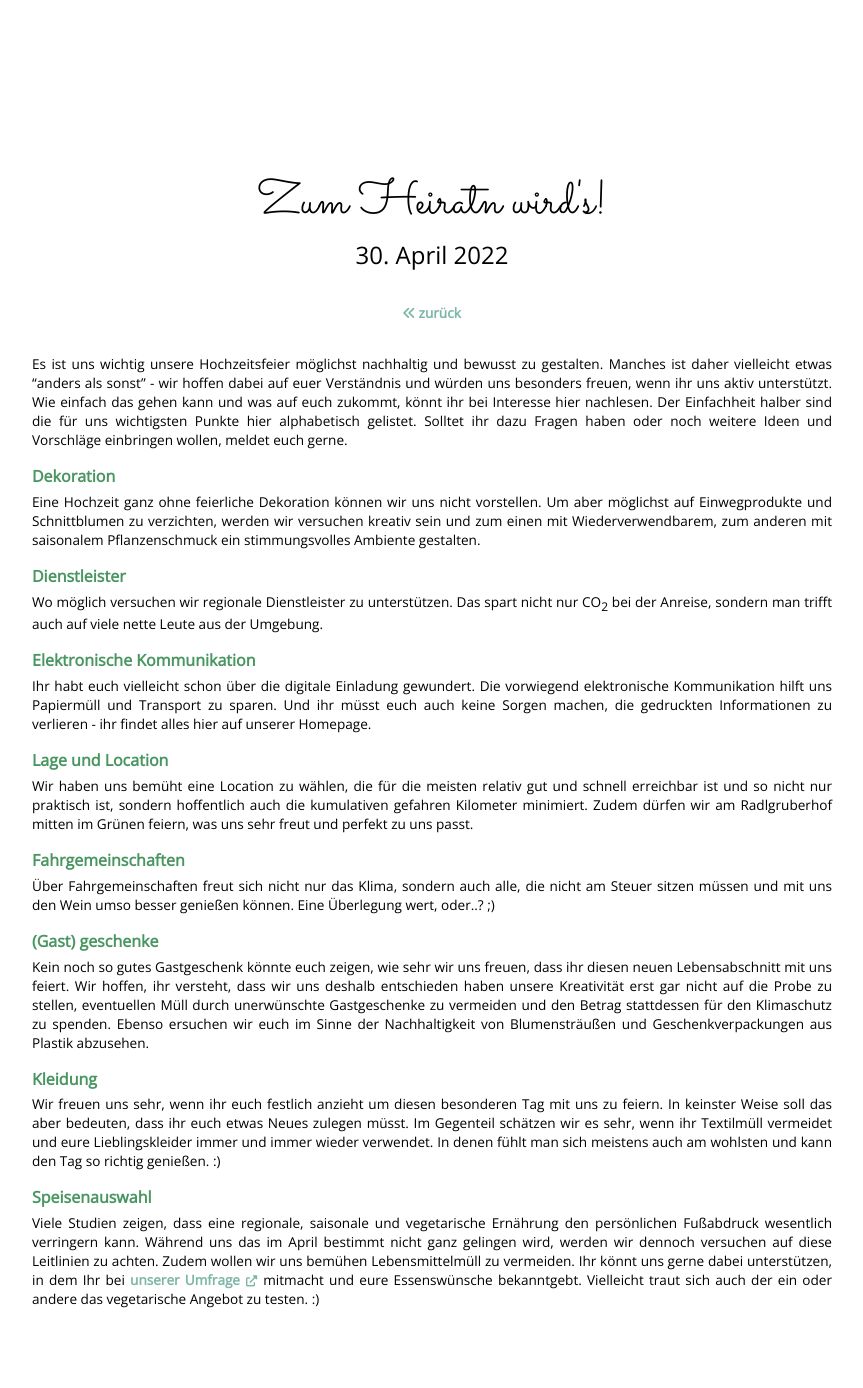
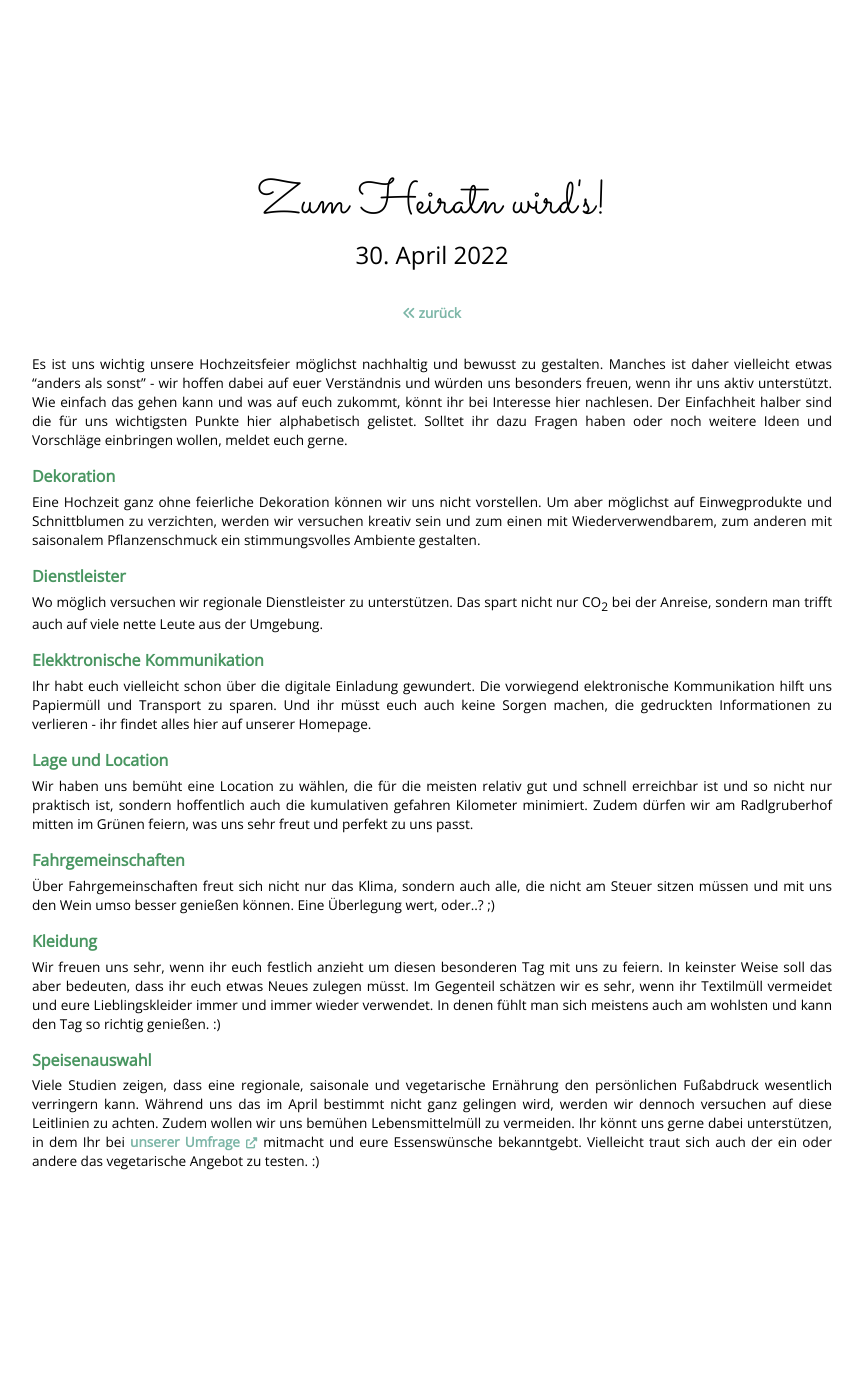
Before and after one commit to lukasundkathrin/lukasundkathrin.github.io, a Jekyll site: the page built from green_event.html, in a window 1280 px wide. Shown: the whole page, without its empty margins (208-1071 px from the left). Built offline with Jekyll 4.4.1, drawn with Linux system fonts in a browser that asks for light colours; nearby versions of some CDN libraries; after the commit the page ends 1250 px from its top, so only the background shows below that.

Commit message:
Update before going live.

```diff
--- a/css/style.css
+++ b/css/style.css
@@ -12,9 +12,11 @@
 .hotel_box i{
     color: #999999;
 }
-#green_text, .hotel_box a, .info_box .header, .info_section .header, .green_event_text .header{
-    color: #499661
+
+#green_text, .hotel_box a, .info_box .header, .info_section .header, .green_event_text .header, .info_half a, .info_half_right a{
+    color: #499661;
 }
+
 .explainer_text{
     color: black;
 }
@@ -22,6 +24,7 @@
 .back_link a, .info_box a, #green_text a, .green_event_text a{
     color: #7CB6A7;
 }
+
 
 
 
@@ -138,6 +141,11 @@
     margin: 1rem 2rem 0 2rem;
     text-align: left;
 }
+.info_half_right{
+    float: right;
+    width: 42%;
+    text-align: right;
+}
 
 .info_section .header{
     font-size: 1.3rem;
@@ -152,7 +160,11 @@
     text-align: left;
     padding: 2rem;
     margin: 1rem 2.5% 1rem 2.5%;
+}
 
+.flex_info{
+    display: flex;
+    justify-content: space-between;
 }
 
 @media screen and (max-width: 62.25rem) {
@@ -160,14 +172,19 @@
         width: 100%;
     }
 
-    .info_half{
+    .info_half, .info_half_right{
         width: 90%;
     }
 
 }
 
 .mapouter iframe{
-    max-width: 450px;
+    max-width: 300px;
+    height: 300px;
+}
+
+#loc_map{
+    width: 100%;
     height: 300px;
 }
 
--- a/green_event.html
+++ b/green_event.html
@@ -15,7 +15,7 @@
   <div class="header">Dienstleister</div>
   Wo möglich versuchen wir regionale Dienstleister zu unterstützen. Das spart nicht nur CO<span style="vertical-align: sub; font-size: 0.75rem">2</span> bei der Anreise, sondern man trifft auch auf viele nette Leute aus der Umgebung.
 
-  <div class="header">Elektronische Kommunikation</div>
+  <div class="header">Elekktronische Kommunikation</div>
   Ihr habt euch vielleicht schon über die digitale Einladung gewundert. Die vorwiegend elektronische Kommunikation hilft uns Papiermüll und Transport zu sparen. Und ihr müsst euch auch keine Sorgen machen, die gedruckten Informationen zu verlieren - ihr findet alles hier auf unserer Homepage.
 
   <div class="header">Lage und Location</div>
@@ -23,9 +23,6 @@
 
   <div class="header">Fahrgemeinschaften</div>
   Über Fahrgemeinschaften freut sich nicht nur das Klima, sondern auch alle, die nicht am Steuer sitzen müssen und mit uns den Wein umso besser genießen können. Eine Überlegung wert, oder..? ;)
-
-  <div class="header">(Gast) geschenke</div>
-  Kein noch so gutes Gastgeschenk könnte euch zeigen, wie sehr wir uns freuen, dass ihr diesen neuen Lebensabschnitt mit uns feiert. Wir hoffen, ihr versteht, dass wir uns deshalb entschieden haben unsere Kreativität erst gar nicht auf die Probe zu stellen, eventuellen Müll durch unerwünschte Gastgeschenke zu vermeiden und den Betrag stattdessen für den Klimaschutz zu spenden. Ebenso ersuchen wir euch im Sinne der Nachhaltigkeit von Blumensträußen und Geschenkverpackungen aus Plastik abzusehen.
 
   <div class="header">Kleidung</div>
   Wir freuen uns sehr, wenn ihr euch festlich anzieht um diesen besonderen Tag mit uns zu feiern. In keinster Weise soll das aber bedeuten, dass ihr euch etwas Neues zulegen müsst. Im Gegenteil schätzen wir es sehr, wenn ihr Textilmüll vermeidet und eure Lieblingskleider immer und immer wieder verwendet. In denen fühlt man sich meistens auch am wohlsten und kann den Tag so richtig genießen. :)
--- a/housing.html
+++ b/housing.html
@@ -31,7 +31,6 @@
             <td>4502 St. Marien</td>
           </tr>
         </table>
-    </div>
       </div>
       </div>
   </div>
```
Also changed, not shown: info.html (+56 -17 lines), img/kalu_2.png, 2 other files. Lines whose indentation alone changed are shown as unchanged.
